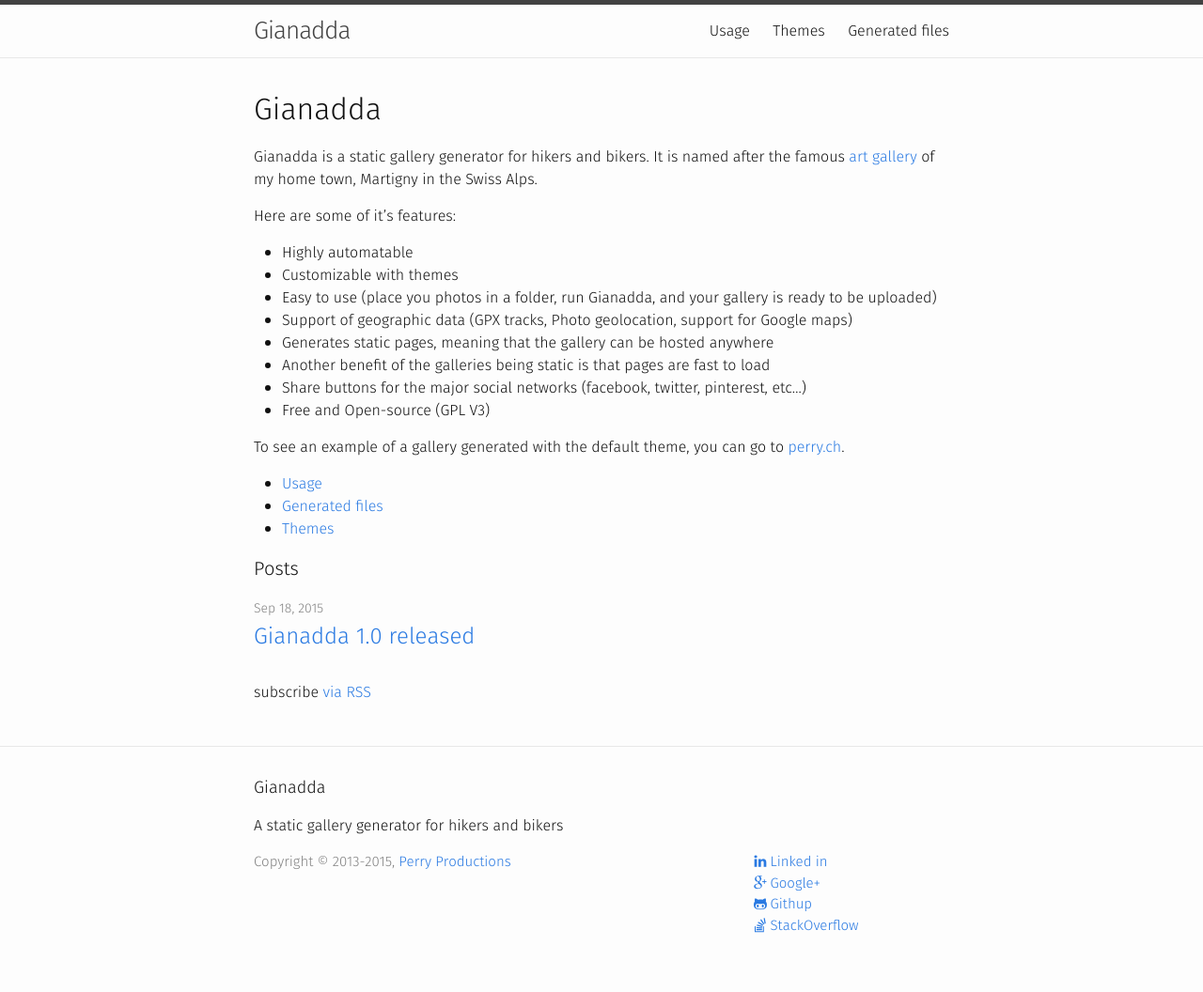
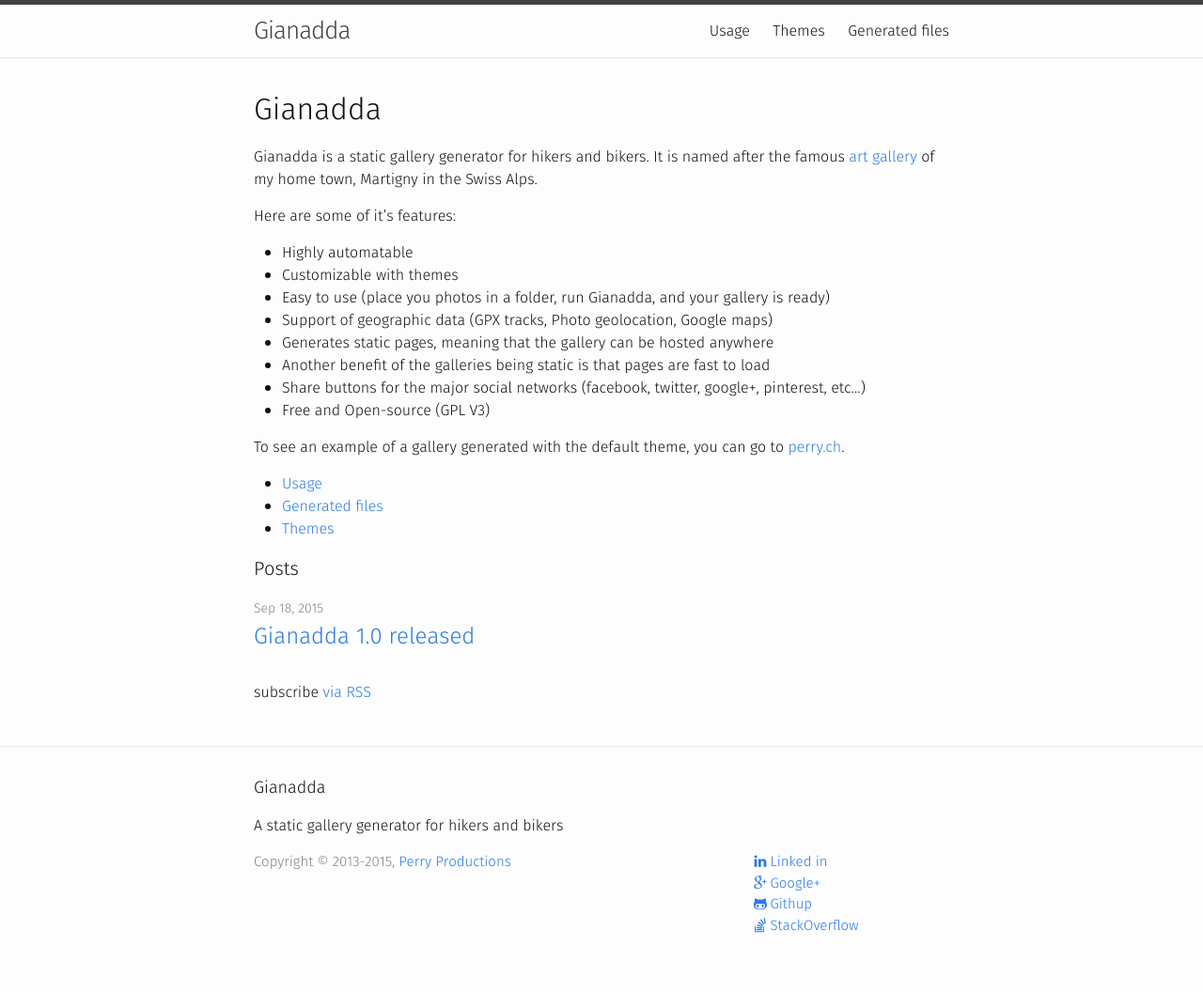
Before and after one commit to robbyn/gianadda-pages, a Jekyll site: the page built from index.md, in a window 1280 px wide. Shown: the whole page at 94% size. Built offline with Jekyll 4.4.1, drawn with Linux system fonts in a browser that asks for light colours.

Commit message:
Merge origin/master
Conflicts:
	.gitignore

```diff
--- a/index.md
+++ b/index.md
@@ -15,13 +15,12 @@ Here are some of it's features:
 * Highly automatable
 * Customizable with themes
 * Easy to use (place you photos in a folder, run Gianadda, and your gallery is
-  ready to be uploaded)
-* Support of geographic data (GPX tracks, Photo geolocation, support for
-  Google maps)
+  ready)
+* Support of geographic data (GPX tracks, Photo geolocation, Google maps)
 * Generates static pages, meaning that the gallery can be hosted anywhere
 * Another benefit of the galleries being static is that pages are fast to load
-* Share buttons for the major social networks (facebook, twitter, pinterest,
-  etc...)
+* Share buttons for the major social networks (facebook, twitter, google+,
+  pinterest, etc...)
 * Free and Open-source (GPL V3)
 
 To see an example of a gallery generated with the default theme, you can go to
```
